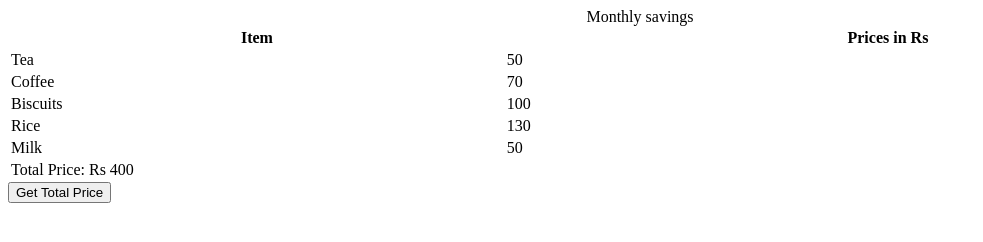
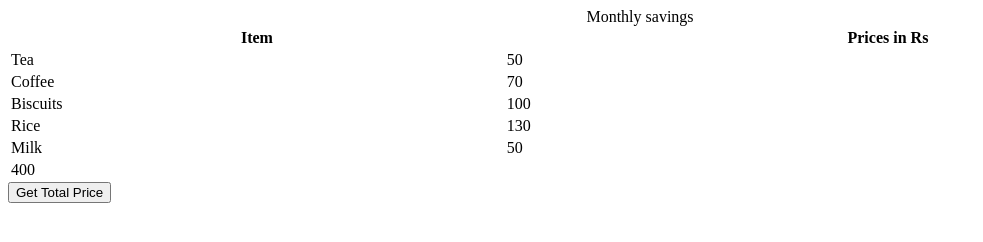
Before and after one commit to acciojob/grofers-checkout-SnehaM27, a website: page main.html in a window 1280 px wide. Both pictures are taken after a click on the button "Get Total Price". Shown: the whole page, without its empty margins (0-983 px from the left). Drawn offline with Linux system fonts and the light colour scheme.

Commit message:
created a submission

```diff
--- a/script.js
+++ b/script.js
@@ -3,7 +3,6 @@ getSumBtn.append("Get Total Price");
 document.body.appendChild(getSumBtn);
 
 const getSum = () => {
-    // Select all price cells
     const prices = document.querySelectorAll(".price");
     let total = 0;
 
@@ -11,19 +10,21 @@ const getSum = () => {
         total += Number(cell.textContent);
     });
 
-    // Create a new row
     const table = document.querySelector("table");
+
+    // Remove old total (if exists)
+    const oldAns = document.getElementById("ans");
+    if (oldAns) oldAns.parentElement.remove();
+
+    // Create total row
     const totalRow = document.createElement("tr");
+    const totalCell = document.createElement("td");
 
-    // Create a single cell that spans both columns
-    const totalCell = document.createElement("td");
-    totalCell.colSpan = 2;
-    totalCell.textContent = `Total Price: Rs ${total}`;
+    totalCell.id = "ans";     // REQUIRED for Cypress tests
+    totalCell.colSpan = 2;    // Single cell covering both columns
+    totalCell.textContent = total; // ONLY the number
 
-    // Add cell to row
     totalRow.appendChild(totalCell);
-
-    // Append row to table
     table.appendChild(totalRow);
 };
 
```
Also changed, not shown: main.html (+2 -3 lines).
